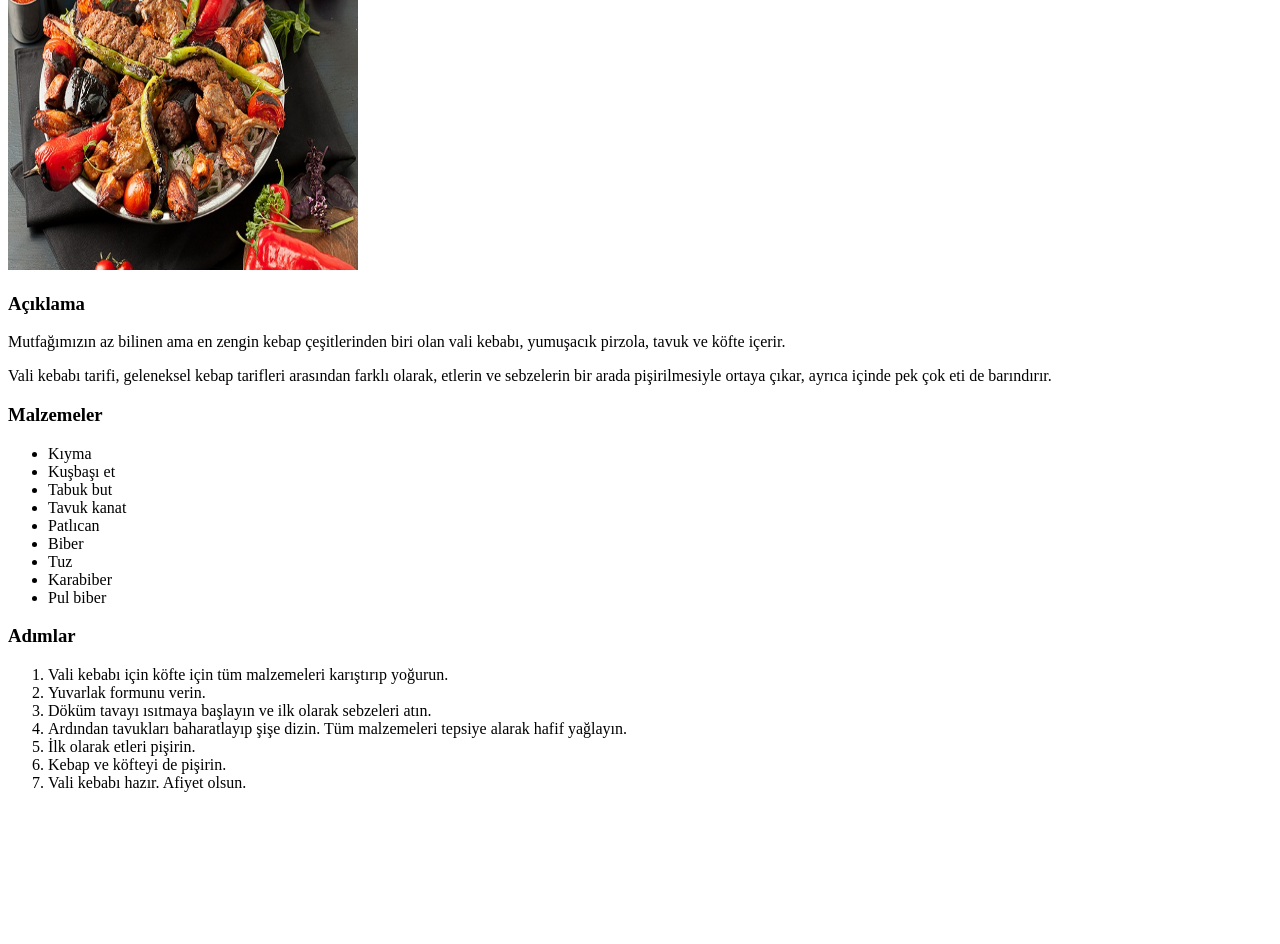
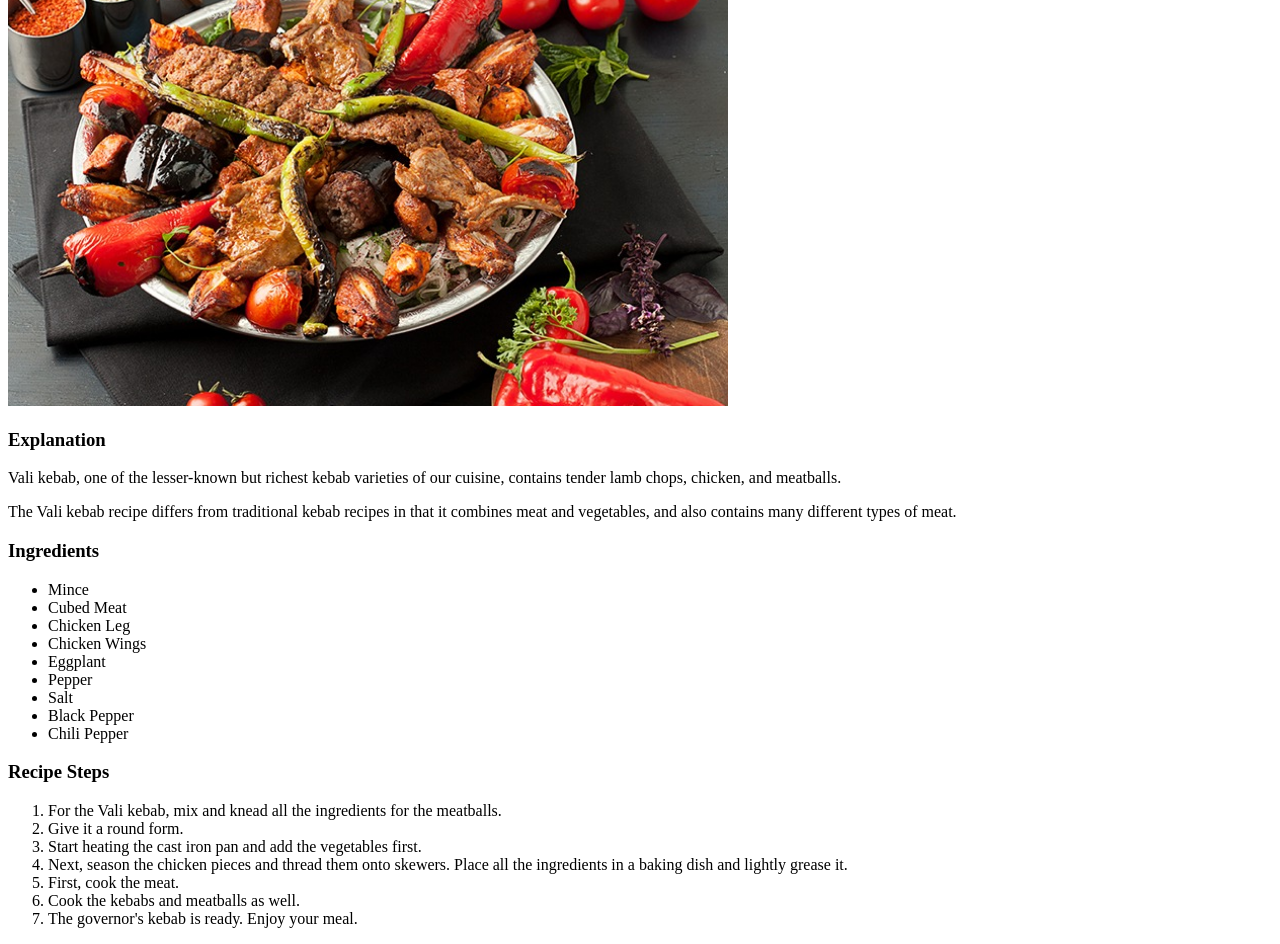
Before and after one commit to mhtpkrkgz22-crypto/HtmlTarifler, a plain HTML site: page recipes/valikebabi.html in a window 1280 px wide. Shown: the part 160-1104 px from the top of the page. Before the commit the page ends 968 px from the top, so only its background shows below. Drawn offline with Linux system fonts and the light colour scheme.

Commit message:
update vali kebab page

```diff
--- a/recipes/valikebabi.html
+++ b/recipes/valikebabi.html
@@ -1,42 +1,51 @@
 <!DOCTYPE html>
 <html lang="en">
-<head>
-    <meta charset="UTF-8">
-    <meta name="viewport" content="width=device-width, initial-scale=1.0">
-    <title>Document</title>
-</head>
-<body>
-    <h1>Vali Kebabı</h1>
-    <img src="../images/valikebabi.jpg" alt="Yemek Fotoğrafı" width="350" height="350"><br>
+  <head>
+    <meta charset="UTF-8" />
+    <meta name="viewport" content="width=device-width, initial-scale=1.0" />
+    <title>ValiKebabRecipe</title>
+  </head>
+  <body>
+    <h1>Vali Kebab Recipe</h1>
+    <img src="../images/valikebabi.jpg" alt="Vali Kebab İmage" /><br />
 
-    <h3>Açıklama</h3>
-    <p>Mutfağımızın az bilinen ama en zengin kebap çeşitlerinden biri olan vali kebabı, yumuşacık pirzola, tavuk ve köfte içerir.</p>
-    <p>Vali kebabı tarifi, geleneksel kebap tarifleri arasından farklı olarak, etlerin ve sebzelerin bir arada pişirilmesiyle ortaya çıkar, ayrıca içinde pek çok eti de barındırır.</p>
+    <h3>Explanation</h3>
+    <p>
+      Vali kebab, one of the lesser-known but richest kebab varieties of our
+      cuisine, contains tender lamb chops, chicken, and meatballs.
+    </p>
+    <p>
+      The Vali kebab recipe differs from traditional kebab recipes in that it
+      combines meat and vegetables, and also contains many different types of
+      meat.
+    </p>
 
-    <h3>Malzemeler</h3>
+    <h3>Ingredients</h3>
 
     <ul>
-        <li>Kıyma</li>
-        <li>Kuşbaşı et</li>
-        <li>Tabuk but</li>
-        <li>Tavuk kanat</li>
-        <li>Patlıcan</li>
-        <li>Biber</li>
-        <li>Tuz</li>
-        <li>Karabiber</li>
-        <li>Pul biber</li>
+      <li>Mince</li>
+      <li>Cubed Meat</li>
+      <li>Chicken Leg</li>
+      <li>Chicken Wings</li>
+      <li>Eggplant</li>
+      <li>Pepper</li>
+      <li>Salt</li>
+      <li>Black Pepper</li>
+      <li>Chili Pepper</li>
     </ul>
 
-    <h3>Adımlar</h3>
+    <h3>Recipe Steps</h3>
 
     <ol>
-        <li>Vali kebabı için köfte için tüm malzemeleri karıştırıp yoğurun.</li>
-        <li>Yuvarlak formunu verin.</li>
-        <li>Döküm tavayı ısıtmaya başlayın ve ilk olarak sebzeleri atın.</li>
-        <li>Ardından tavukları baharatlayıp şişe dizin. Tüm malzemeleri tepsiye alarak hafif yağlayın.</li>
-        <li>İlk olarak etleri pişirin.</li>
-        <li>Kebap ve köfteyi de pişirin.</li>
-        <li>Vali kebabı hazır. Afiyet olsun.</li>
+      <li>For the Vali kebab, mix and knead all the ingredients for the meatballs.</li>
+      <li>Give it a round form.</li>
+      <li>Start heating the cast iron pan and add the vegetables first.</li>
+      <li>
+        Next, season the chicken pieces and thread them onto skewers. Place all the ingredients in a baking dish and lightly grease it.
+      </li>
+      <li>First, cook the meat.</li>
+      <li>Cook the kebabs and meatballs as well.</li>
+      <li>The governor's kebab is ready. Enjoy your meal.</li>
     </ol>
-</body>
+  </body>
 </html>
```
